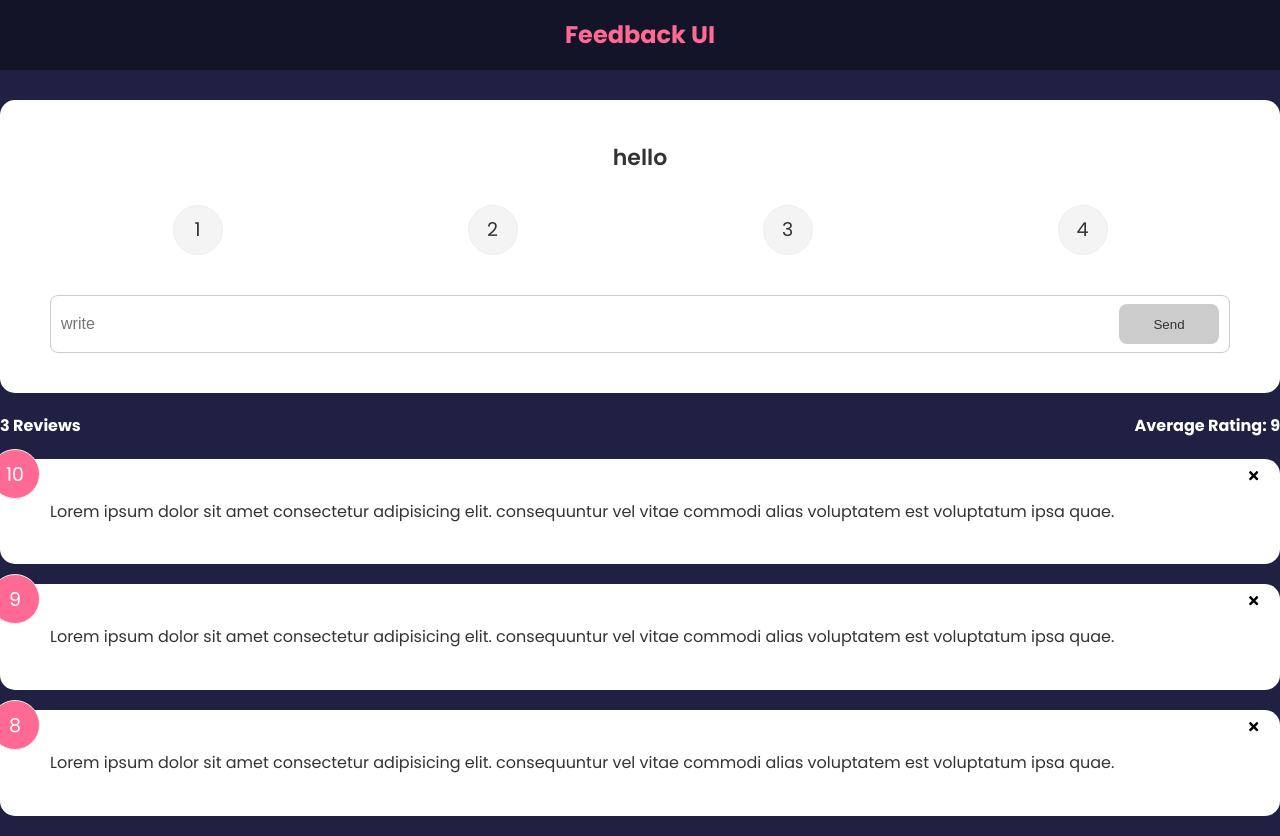
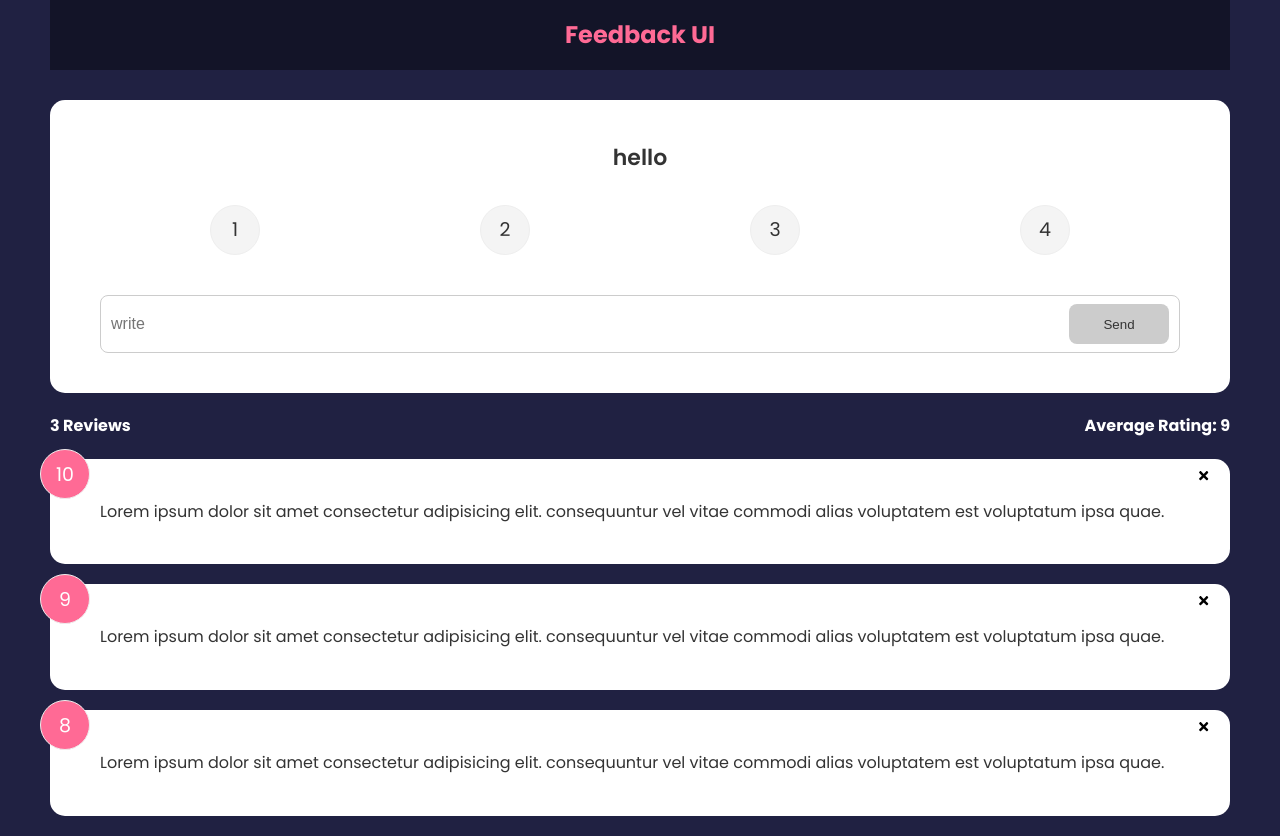
Before and after one commit to Dustin1386/react-tutorial-traversy, a React (Create React App) app: page / in a window 1280 px wide. Built offline with nearby package versions, Linux system fonts and the light colour scheme.

Commit message:
added a bit of margin

```diff
--- a/src/components/FeedbackForm.js
+++ b/src/components/FeedbackForm.js
@@ -10,7 +10,6 @@ function FeedbackForm({handleAdd}) {
     const [btnDisabled, setBtnDisabled] = useState(true)
     const [message, setMessage] = useState('')
     const [selected, setSelected] = useState(null)
-
 
 
     const handleTextChange = (e) =>{
--- a/src/index.css
+++ b/src/index.css
@@ -11,6 +11,7 @@ body {
   background-color: #202142;
   color: #fff;
   line-height: 1.6;
+  margin:0px 50px 0px 50px;
 }
 
 ul {
```
